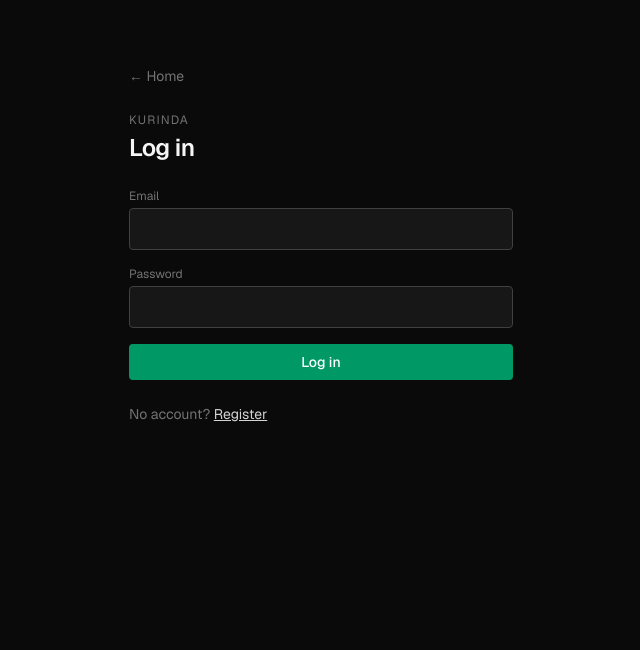
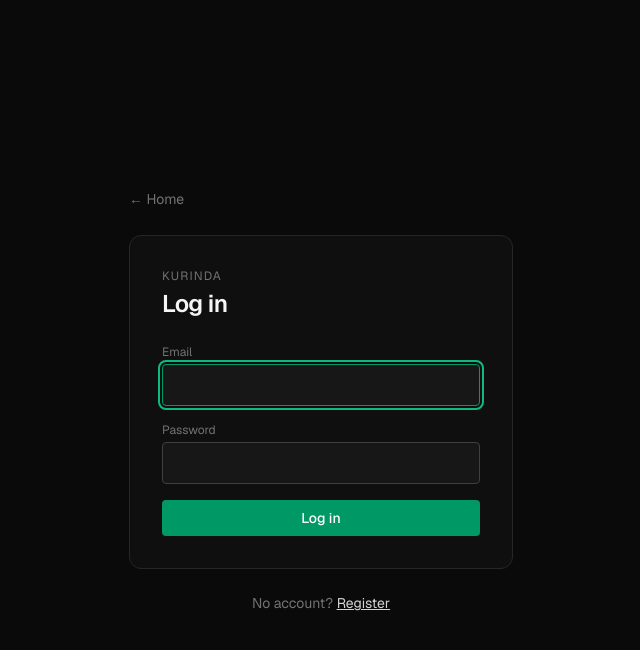
Before and after one commit to ThierrySHYAKA/kurinda, a Next.js app in the folder frontend/: page /login in a window 1280 px wide. Shown: the top 650 px of the page, without its empty margins (319-959 px from the left). Built offline with nearby package versions, Linux system fonts and the light colour scheme; no server answers.

Commit message:
Polished login page with a card container and transitions

```diff
--- a/frontend/src/app/login/page.tsx
+++ b/frontend/src/app/login/page.tsx
@@ -33,13 +33,17 @@ export default function LoginPage() {
   }
 
   return (
-    <main className="min-h-screen bg-neutral-950 text-neutral-100 px-6 py-16 sm:px-12">
-      <div className="max-w-sm mx-auto">
-        <Link href="/" className="text-sm text-neutral-500 hover:text-neutral-300">
+    <main className="min-h-screen bg-neutral-950 text-neutral-100 px-6 py-16 sm:px-12 flex items-center justify-center">
+      <div className="w-full max-w-sm">
+        <Link
+          href="/"
+          className="text-sm text-neutral-500 hover:text-neutral-300 transition-colors"
+        >
           ← Home
         </Link>
 
-        <p className="text-xs uppercase tracking-widest text-neutral-500 mt-6 mb-1">
+        <div className="mt-6 border border-neutral-800 rounded-xl p-6 sm:p-8 bg-neutral-900/40">
+          <p className="text-xs uppercase tracking-widest text-neutral-500 mb-1">
             Kurinda
           </p>
           <h1 className="text-2xl font-semibold tracking-tight mb-6">Log in</h1>
@@ -53,9 +57,10 @@ export default function LoginPage() {
                 id="email"
                 type="email"
                 required
+                autoFocus
                 value={email}
                 onChange={(e) => setEmail(e.target.value)}
-              className="w-full bg-neutral-900 border border-neutral-700 rounded px-3 py-2 text-neutral-100 focus:outline-none focus:border-neutral-500"
+                className="w-full bg-neutral-900 border border-neutral-700 rounded px-3 py-2 text-neutral-100 transition-colors focus:outline-none focus:border-emerald-600"
               />
             </div>
             <div>
@@ -68,12 +73,12 @@ export default function LoginPage() {
                 required
                 value={password}
                 onChange={(e) => setPassword(e.target.value)}
-              className="w-full bg-neutral-900 border border-neutral-700 rounded px-3 py-2 text-neutral-100 focus:outline-none focus:border-neutral-500"
+                className="w-full bg-neutral-900 border border-neutral-700 rounded px-3 py-2 text-neutral-100 transition-colors focus:outline-none focus:border-emerald-600"
               />
             </div>
 
             {error && (
-            <div className="border border-red-900 bg-red-950/40 rounded-lg p-3 text-sm text-red-300">
+              <div className="border border-red-900 bg-red-950/40 rounded-lg p-3 text-sm text-red-300 animate-[fadeIn_0.15s_ease-out]">
                 {error}
               </div>
             )}
@@ -81,15 +86,19 @@ export default function LoginPage() {
             <button
               type="submit"
               disabled={loading}
-            className="w-full bg-emerald-600 hover:bg-emerald-500 disabled:opacity-50 disabled:cursor-not-allowed text-white rounded px-5 py-2 text-sm font-medium"
+              className="w-full inline-flex items-center justify-center gap-2 bg-emerald-600 hover:bg-emerald-500 disabled:opacity-50 disabled:cursor-not-allowed text-white rounded px-5 py-2 text-sm font-medium transition-colors"
             >
+              {loading && (
+                <span className="inline-block h-3.5 w-3.5 rounded-full border-2 border-white/40 border-t-white animate-spin" />
+              )}
               {loading ? "Logging in…" : "Log in"}
             </button>
           </form>
+        </div>
 
-        <p className="text-sm text-neutral-500 mt-6">
+        <p className="text-sm text-neutral-500 mt-6 text-center">
           No account?{" "}
-          <Link href="/register" className="text-neutral-300 hover:text-white underline">
+          <Link href="/register" className="text-neutral-300 hover:text-white underline transition-colors">
             Register
           </Link>
         </p>
```
Lines whose indentation alone changed are shown as unchanged.
